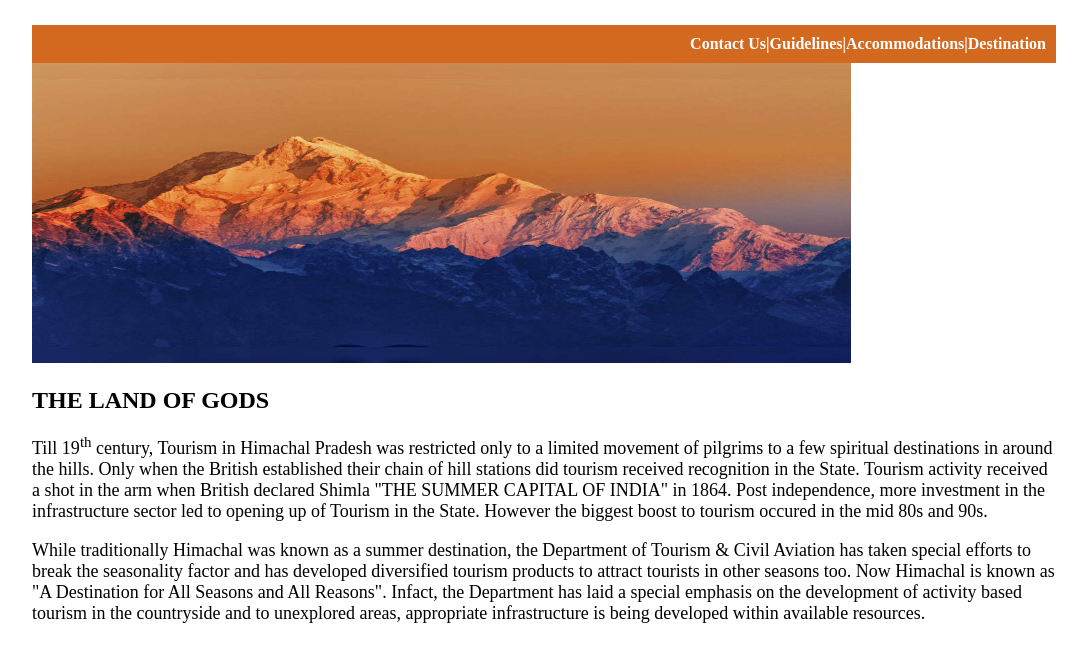
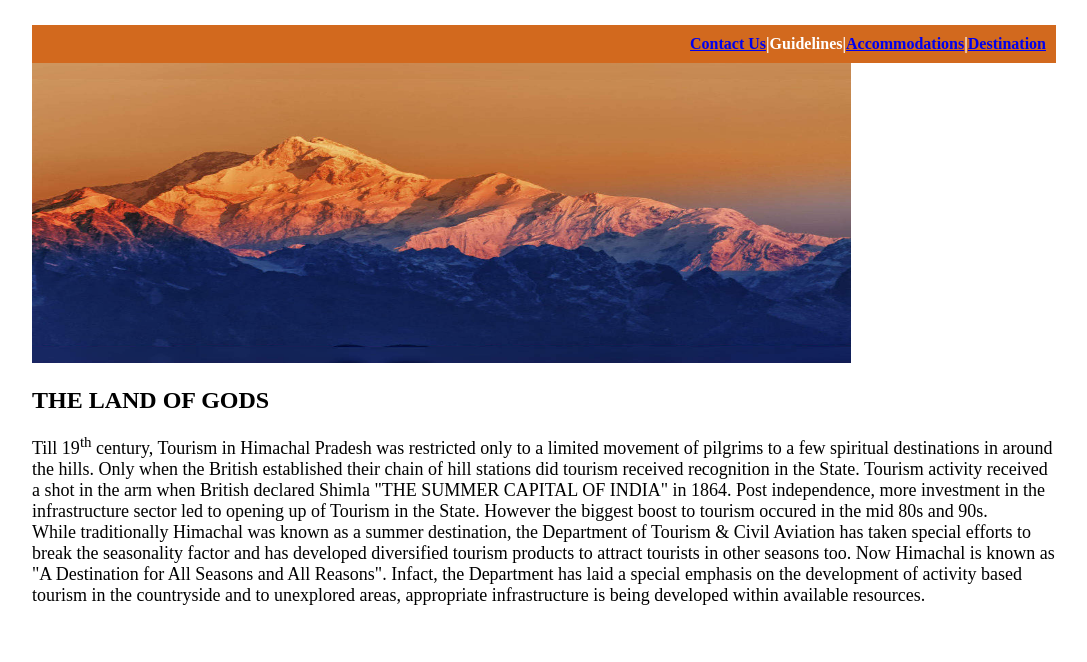
Before and after one commit to Devika0901/3C03CS, a plain HTML site: page assign.html in a window 1280 px wide. Shown: the part 88-750 px from the top of the page, without its empty margins (96-1183 px from the left). Drawn offline with Linux system fonts and the light colour scheme.

Commit message:
Update assign.html

```diff
--- a/assign.html
+++ b/assign.html
@@ -12,17 +12,16 @@
     <h1>  HIMACHAL TOURISM  </h1>
     <hr/>
     <div id="menu">
-        Contact Us|Guidelines|Accommodations|Destination
+        <a href="contactus.html">Contact Us</a>|Guidelines|<a href="accommodations.html">Accommodations</a>|<a href="destination.html">Destination</a>
      </div>
     <img src="himalaya.jpg" alt="himalaya" id="himalaya"/>
-           <h2>THE LAND OF GODS</h2>
+           <h2> THE LAND OF GODS </h2>
          <p>
            Till 19<sup>th</sup> century, Tourism in Himachal Pradesh was restricted only to a limited movement of pilgrims to a few spiritual destinations in around the hills.
            Only when the British established their chain of hill stations did tourism received recognition in the State.
            Tourism activity received  a shot in the arm when British declared Shimla "THE SUMMER CAPITAL OF INDIA" in 1864.
            Post independence, more investment in the infrastructure sector led to opening up of Tourism in the State. However the biggest boost to tourism occured in the mid 80s and 90s.
-          </p>
-          <p>
+          </br>
            While traditionally Himachal was known as a summer destination, the Department of Tourism & Civil Aviation has taken special efforts to
            break the seasonality factor and has developed diversified tourism products to attract tourists in other seasons too.
            Now Himachal is known as "A Destination for All Seasons and All Reasons". Infact, the Department has laid a special emphasis on the development of activity based
```
